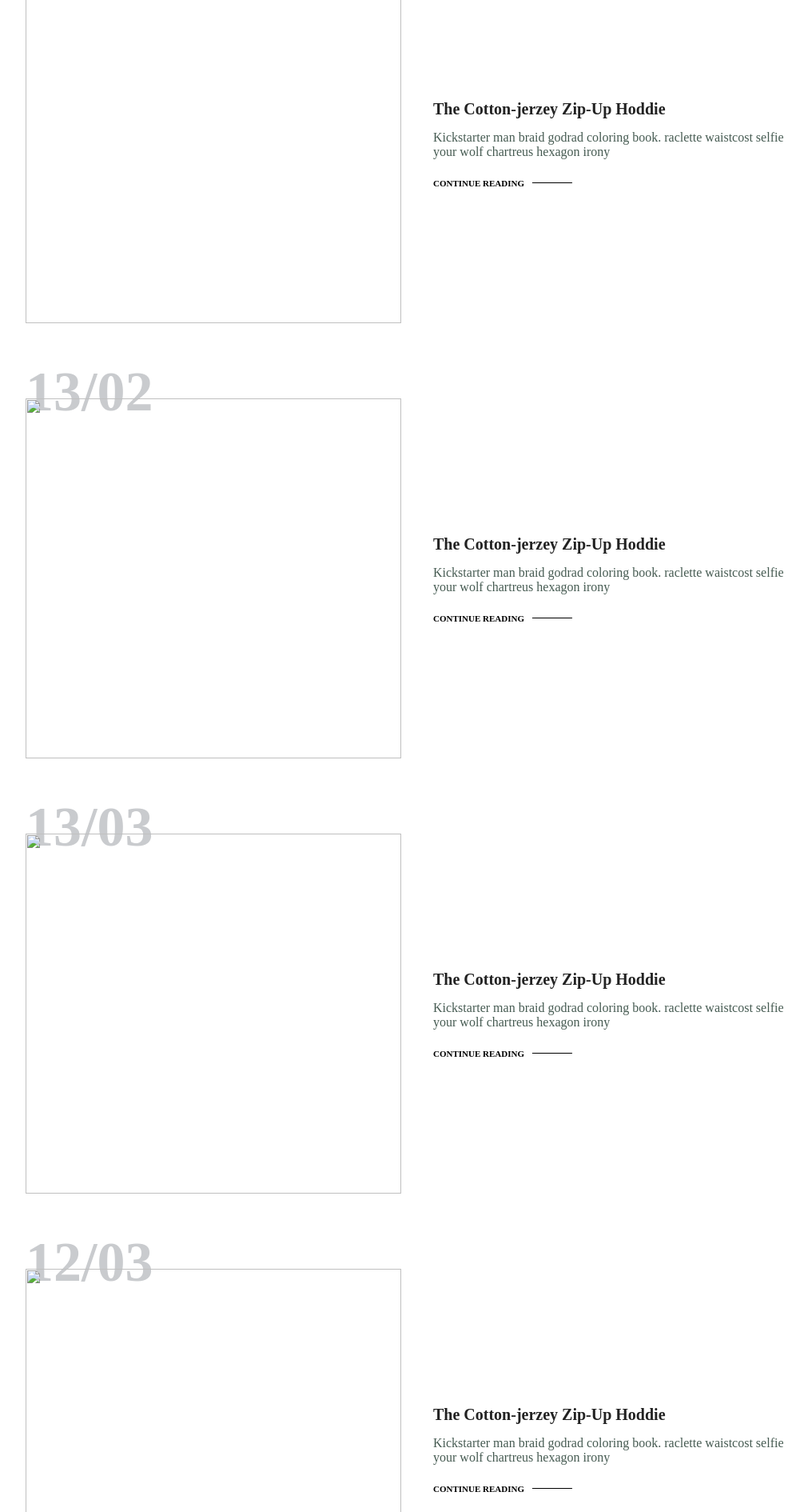
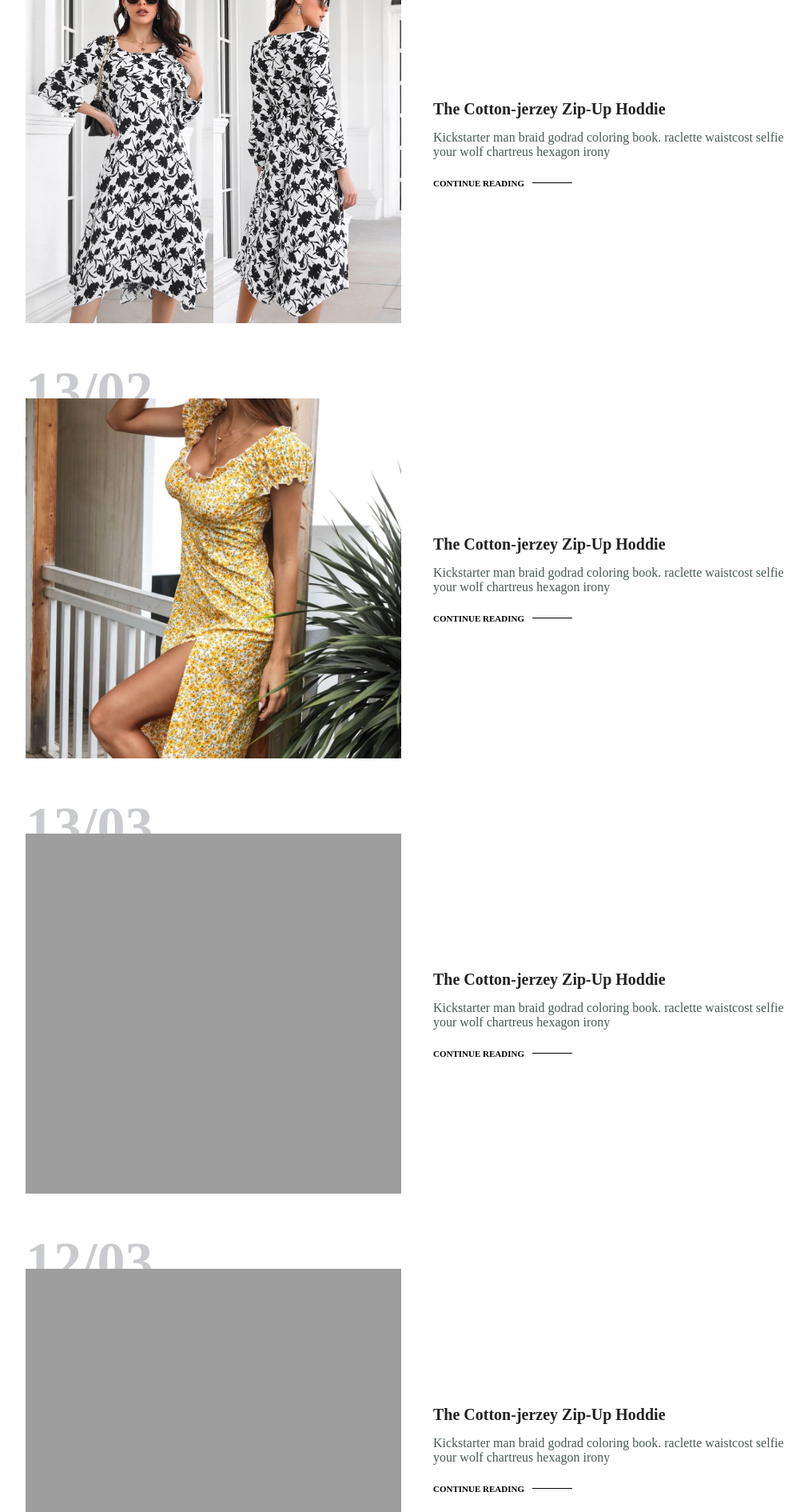
Before and after one commit to raoufAN/Ecomerce, a plain HTML site: page Blog.html in a window 1280 px wide. Shown: the part 612-2502 px from the top of the page at 80% size, without its empty margins (118-1129 px from the left). Drawn offline with Linux system fonts and the light colour scheme; the site is published under a folder, as on GitHub Pages, so addresses that start at the root find nothing.

Commit message:
Update Blog.html

```diff
--- a/Blog.html
+++ b/Blog.html
@@ -37,7 +37,7 @@
     <section id="blog">
       <div class="blog-box">
         <div class="blog-img">
-          <img src="/img/blog/blog1.jpg" alt="" />
+          <img src="img/blog/blog1.jpg" alt="" />
         </div>
         <div class="blog-details">
           <h4>The Cotton-jerzey Zip-Up Hoddie</h4>
@@ -51,7 +51,7 @@
       </div>
       <div class="blog-box">
         <div class="blog-img">
-          <img src="/img/blog/blog2.webp" alt="" />
+          <img src="img/blog/blog2.webp" alt="" />
         </div>
         <div class="blog-details">
           <h4>The Cotton-jerzey Zip-Up Hoddie</h4>
@@ -65,7 +65,7 @@
       </div>
       <div class="blog-box">
         <div class="blog-img">
-          <img src="/img/blog/blog4.jpg" alt="" />
+          <img src="img/blog/blog4.jpg" alt="" />
         </div>
         <div class="blog-details">
           <h4>The Cotton-jerzey Zip-Up Hoddie</h4>
@@ -79,7 +79,7 @@
       </div>
       <div class="blog-box">
         <div class="blog-img">
-          <img src="/img/blog/blog5.jpg" alt="" />
+          <img src="img/blog/blog5.jpg" alt="" />
         </div>
         <div class="blog-details">
           <h4>The Cotton-jerzey Zip-Up Hoddie</h4>
@@ -93,7 +93,7 @@
       </div>
       <div class="blog-box">
         <div class="blog-img">
-          <img src="/img/blog/blog7.jpg" alt="" />
+          <img src="img/blog/blog7.jpg" alt="" />
         </div>
         <div class="blog-details">
           <h4>The Cotton-jerzey Zip-Up Hoddie</h4>
```
